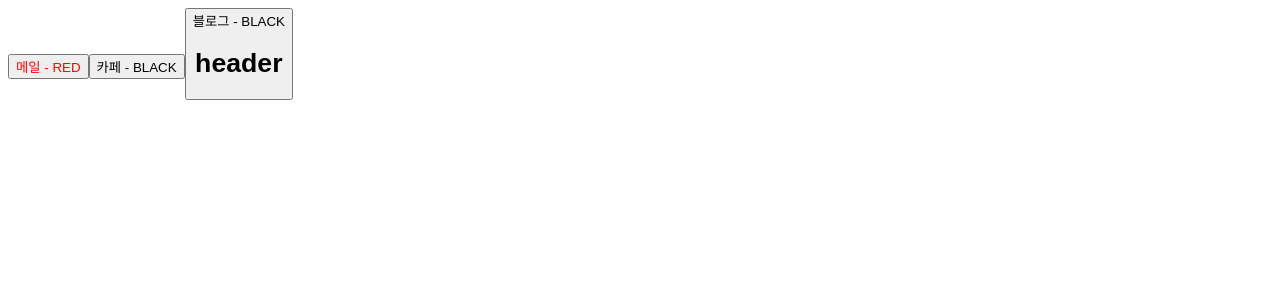
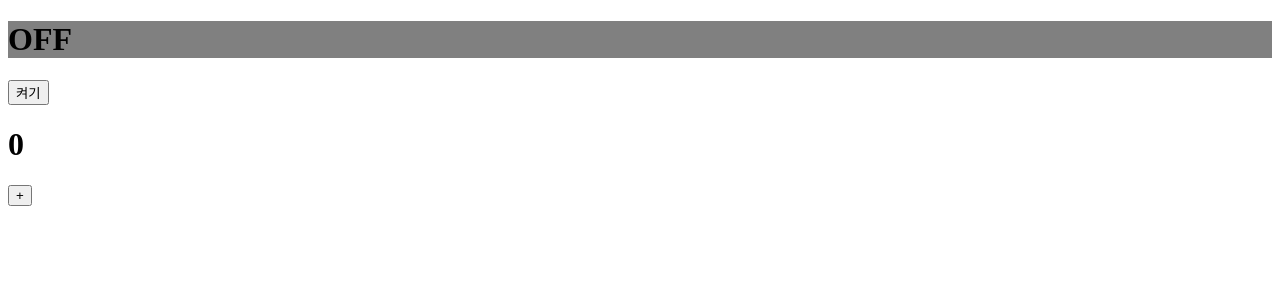
Before and after one commit to minjunseok/frontend-study, a React (Vite) app in the folder onebite-react/section05/: page / in a window 1280 px wide. Shown: the top 300 px of the page. Built offline with nearby package versions, Linux system fonts and the light colour scheme.

Commit message:
유데미 리액트 강의 2024.11.4

```diff
--- a/onebite-react/section05/src/App.jsx
+++ b/onebite-react/section05/src/App.jsx
@@ -1,37 +1,17 @@
 
 import './App.css'
-
-import Main from './components/Main';
-import Button from './components/Button';
-import Header from './components/Header';
-
-
-
-
-
-
-
+import {useState} from 'react';
+import Bulb from './components/Bulb';
+import Counter from './components/Counter';
 
 
 function App() {
 
-  const buttonProps = {
-
-    text: "메일",
-    color: "red",
-    a: 1,
-    b: 2,
-    c: 3,
-  };
 
   return (
     <>
-
-      <Button {...buttonProps} />
-      <Button text={"카페"} />
-      <Button text={"블로그"} >
-       <Header/>
-        </Button>
+      <Bulb />
+    <Counter />
 
     </>
   )
--- /dev/null
+++ b/onebite-react/section05/src/Components/Bulb.jsx
@@ -0,0 +1,31 @@
+import {useState} from 'react';
+
+const Bulb = ()=> {
+
+  const [light, setLight] = useState("OFF");
+
+  console.log(light);
+
+  return (
+   <div>
+    {light === "ON" ? (
+      <h1 style={{ backgroundColor: "orange"}}>ON</h1>
+    ) : (
+      <h1 style={{ backgroundColor: "gray"}}>OFF</h1>
+    )}
+
+<button
+        onClick={() => {
+
+          setLight(light === "ON" ? "OFF" : "ON");
+        }}
+    >
+      {light === "ON" ? "끄기" : "켜기"}
+    </button>
+
+
+    </div>
+  );
+};
+
+export default Bulb;
--- /dev/null
+++ b/onebite-react/section05/src/Components/Counter.jsx
@@ -0,0 +1,23 @@
+import { useState } from "react";
+
+const Counter = ()=> {
+
+  const [count, setCount] = useState(0);
+
+  return(
+
+    <div>
+    <h1>{count}</h1>
+    <button onClick={() => {
+        setCount(count + 1);
+    }}
+    >
+
+      +</button>
+    </div>
+
+  );
+
+};
+
+export default Counter;
```
